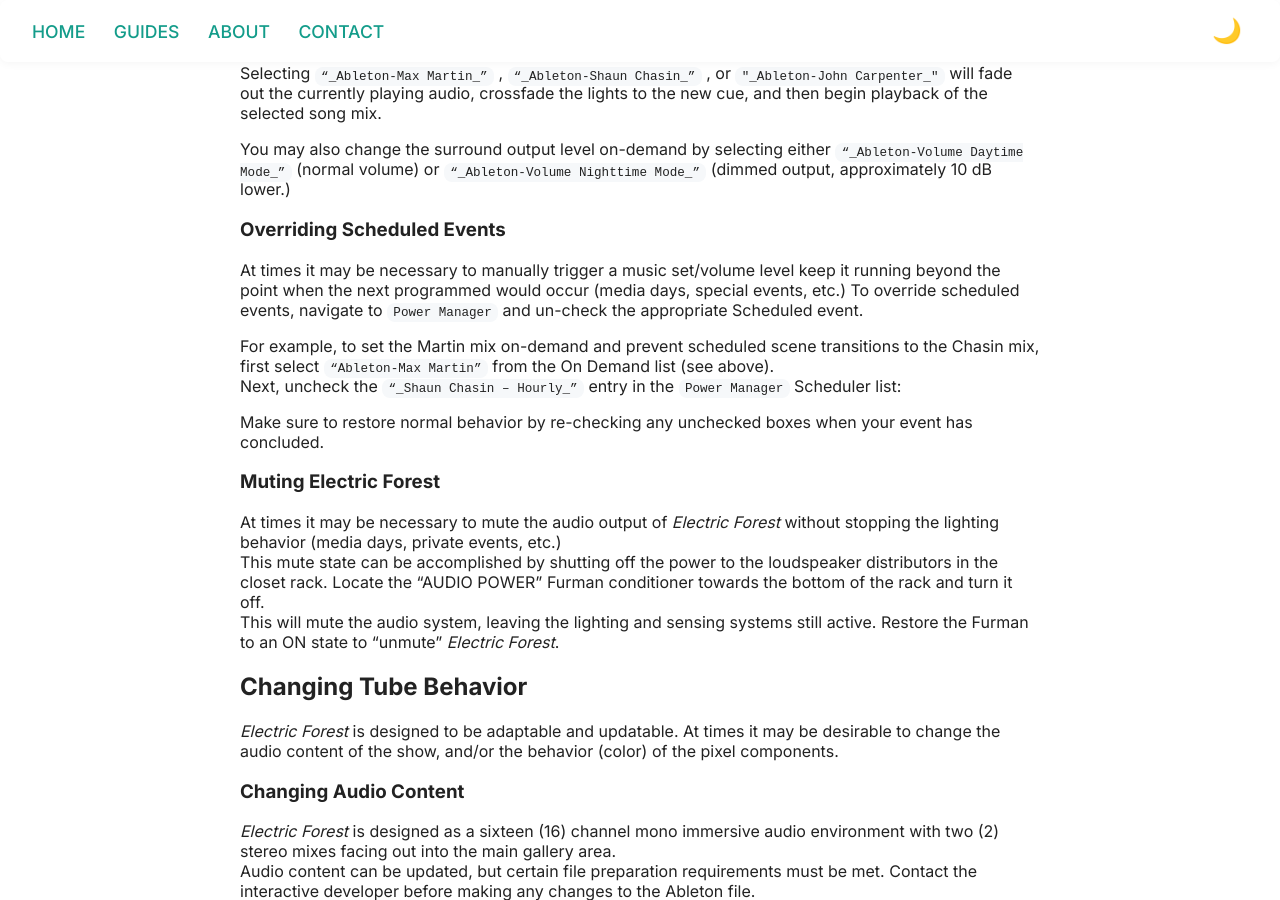
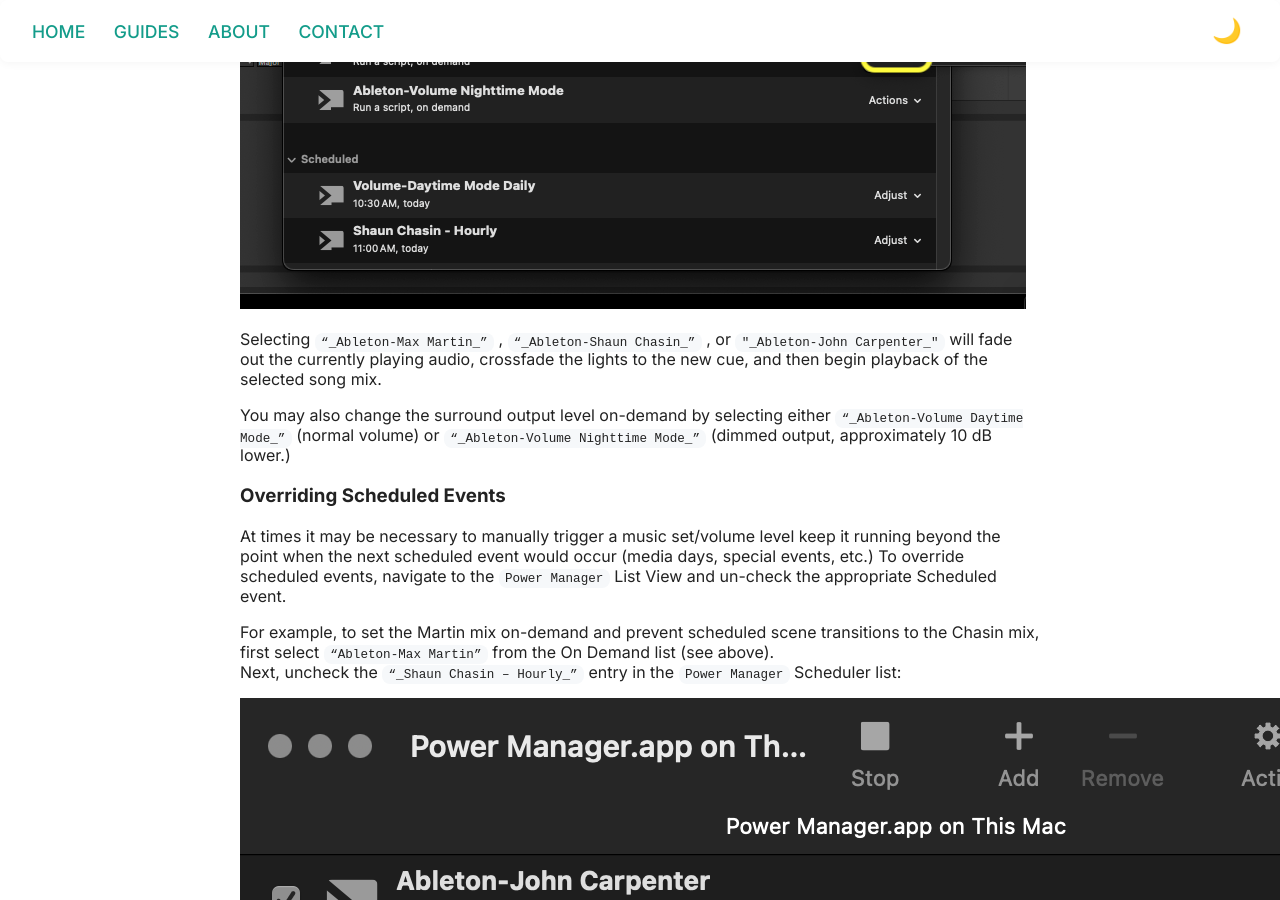
Before and after one commit to buryhoganllc/sonic-playground-guides, a Jekyll site: the page built from guides/electric-forest.md, in a window 1280 px wide and 900 px high, scrolled down 2759 px. Built offline with Jekyll 4.4.1, drawn with Linux system fonts in a browser that asks for light colours.

Commit message:
docs: update Power Manager instructions

```diff
--- a/guides/electric-forest.md
+++ b/guides/electric-forest.md
@@ -97,7 +97,7 @@
 
 To change between the Shaun Chasin and Max Martin music sets on-demand, select the appropriate On Demand `Power Manager` event from the scheduler list by clicking the ![Power Manager macOS menu bar icon.]({{ '/assets/images/PM_menuBar.png' | relative_url }})   `Actions` menu and selecting `Perform.`
 
-![Power Manager on-demand list from menu bar.]({{ '/assets/images/PM_onDemand.png' | relative_url }})
+![Power Manager on-demand list from menu bar.]({{ '/assets/images/PM_SchedulerView.png' | relative_url }})
 
 Selecting `“_Ableton-Max Martin_”` , `“_Ableton-Shaun Chasin_”` , or `"_Ableton-John Carpenter_"` will fade out the currently playing audio, crossfade the lights to the new cue, and then begin playback of the selected song mix.
 
@@ -105,11 +105,13 @@
 
 ### Overriding Scheduled Events
 
-At times it may be necessary to manually trigger a music set/volume level keep it running beyond the point when the next programmed would occur (media days, special events, etc.)
-To override scheduled events, navigate to `Power Manager` and un-check the appropriate Scheduled event.
+At times it may be necessary to manually trigger a music set/volume level keep it running beyond the point when the next scheduled event would occur (media days, special events, etc.)
+To override scheduled events, navigate to the `Power Manager` List View and un-check the appropriate Scheduled event.
 
 For example, to set the Martin mix on-demand and prevent scheduled scene transitions to the Chasin mix, first select `“Ableton-Max Martin”` from the On Demand list (see above).
 Next, uncheck the `“_Shaun Chasin – Hourly_”` entry in the `Power Manager` Scheduler list:
+
+![Power Manager cancelling scheduled events.]({{ '/assets/images/PM_ListView.png' | relative_url }})
 
 Make sure to restore normal behavior by re-checking any unchecked boxes when your event has concluded.
 
```
